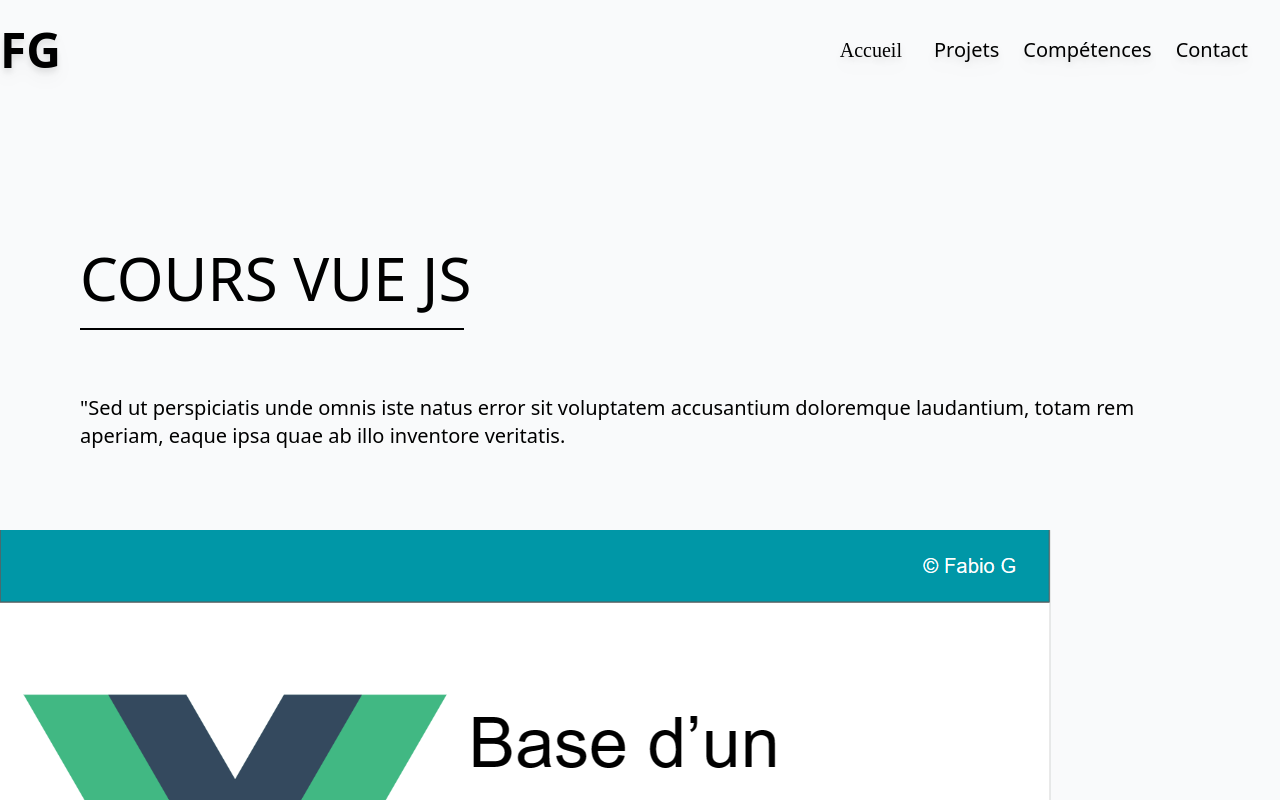
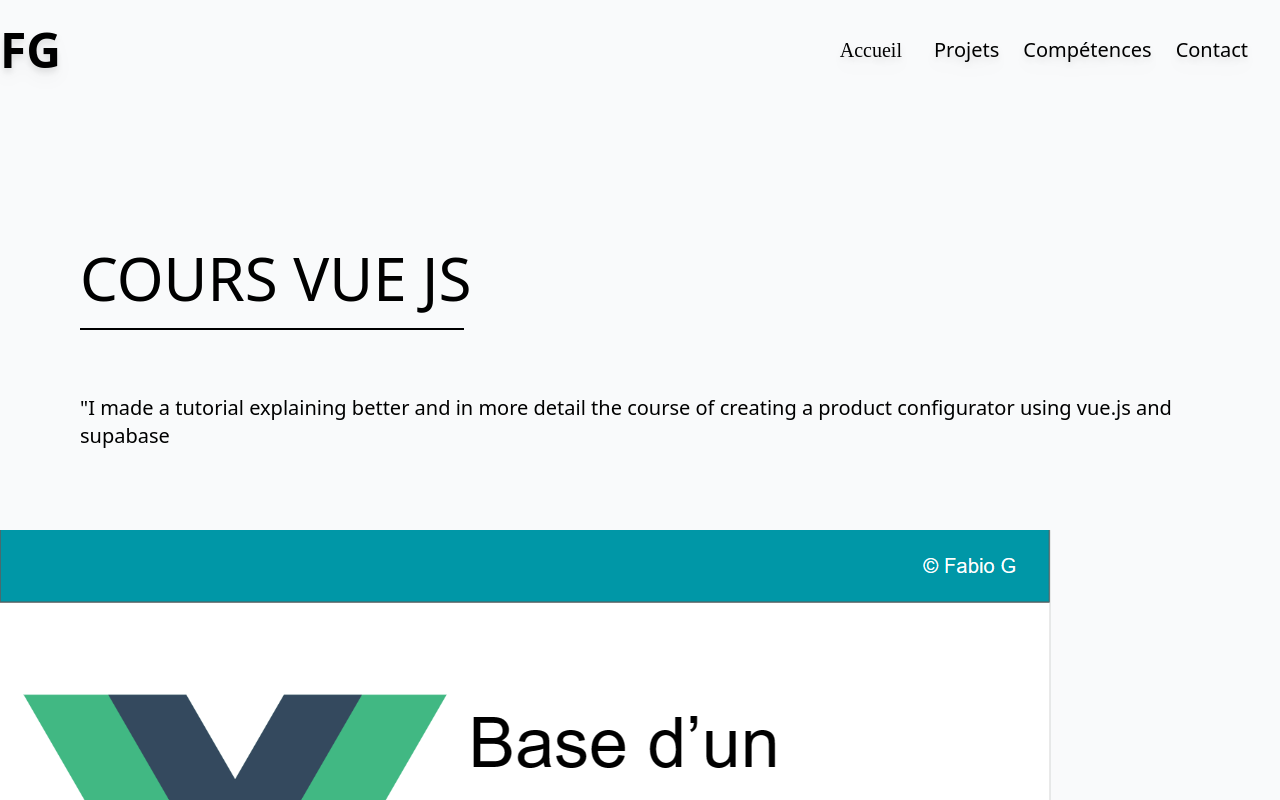
Before and after one commit to FabioGafforelli/Portfolio_FabioVue, a Vue app: page /cours in a window 1280 px wide. Shown: the top 800 px of the page. Built offline with nearby package versions, Linux system fonts and the light colour scheme.

Commit message:
premier projet

```diff
--- a/src/views/projets/CoursView.vue
+++ b/src/views/projets/CoursView.vue
@@ -9,7 +9,7 @@
     <div class="md:pt-5 w-40 md:w-96">
     <hr class="black">
     </div>
-    <p class="text-base md:text-xl font-rubik font-light pt-5 md:pt-16 text-black">"Sed ut perspiciatis unde omnis iste natus error sit voluptatem accusantium doloremque laudantium, totam rem aperiam, eaque ipsa quae ab illo inventore veritatis.</p>
+    <p class="text-base md:text-xl font-rubik font-light pt-5 md:pt-16 text-black">"I made a tutorial explaining better and in more detail the course of creating a product configurator using vue.js and supabase</p>
       </div>
     </div>
     <section class="h-fit md:h-fit pt-10">
```
